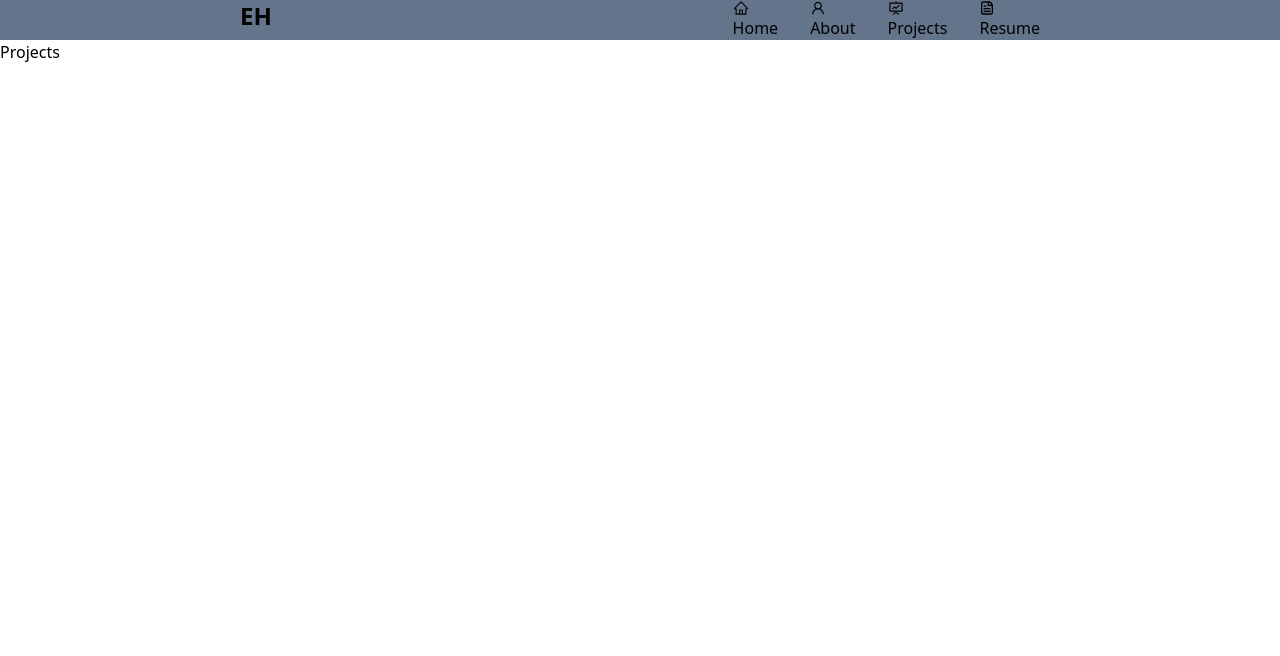
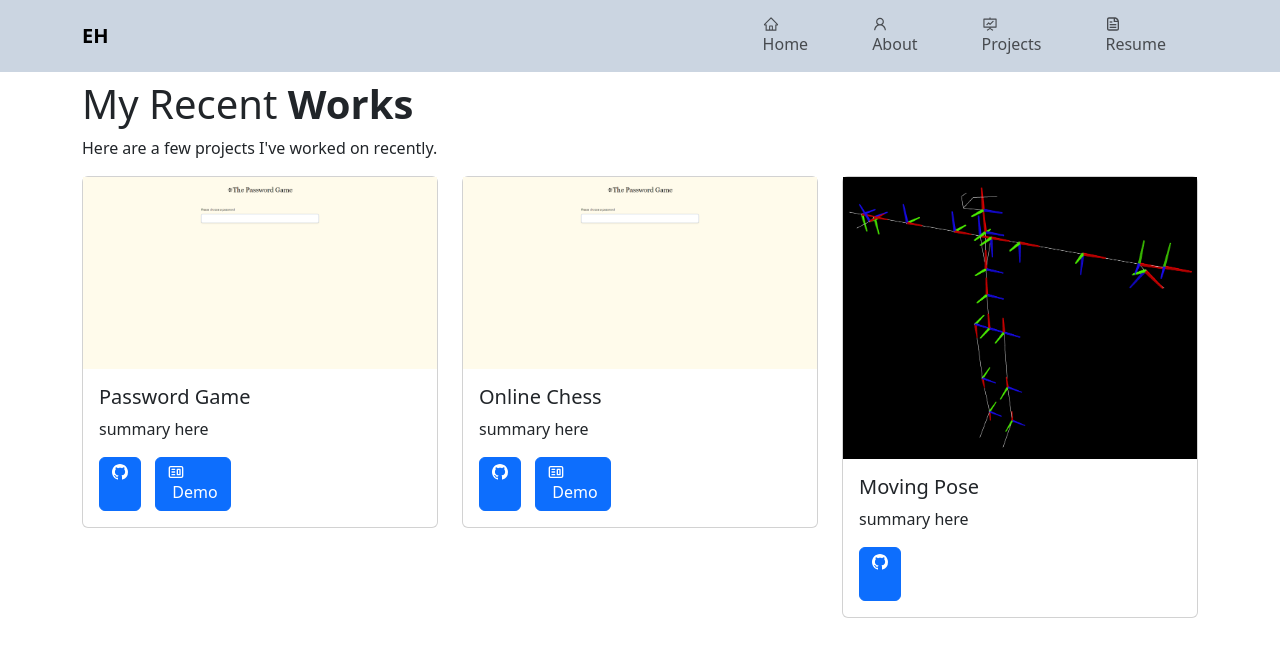
Before and after one commit to ehayes2000/portfolio, a React (Create React App) app: page /projects in a window 1280 px wide. Shown: the top 656 px of the page. Built offline with nearby package versions, Linux system fonts and the light colour scheme.

Commit message:
fix bootstrap

```diff
--- a/src/components/MyNavbar.js
+++ b/src/components/MyNavbar.js
@@ -30,11 +30,11 @@ const MyNavbar = () => {
             onToggle={() => setExpanded(!expanded)}
             fixed="top"
             expand="md"
-            className={`bg-slate-500 ${sticky ? "fixed top-0 w-full" : ""}`}
+            className={`bg-slate-300 ${sticky ? "fixed top-0 w-full" : ""}`}
         >
             <Container className="flex justify-between">
 
-            <Navbar.Brand className="font-bold text-2xl lg:ml-60 md:ml-4" as={Link} to="/">
+            <Navbar.Brand className="font-bold text-2xl" as={Link} to="/">
                     EH
                 </Navbar.Brand>
                 <Navbar.Toggle
@@ -42,7 +42,7 @@ const MyNavbar = () => {
                     onClick={() => setExpanded(!expanded)}
                 />
                 <Navbar.Collapse className="flex">
-                    <Nav className="flex" defaultActiveKey="#home">
+                    <Nav className="flex ms-auto" defaultActiveKey="#home">
                         <Nav.Item className="mx-4">
                             <Nav.Link as={Link} to="/">
                             <AiOutlineHome/>Home
@@ -61,7 +61,7 @@ const MyNavbar = () => {
                                 <AiOutlineFundProjectionScreen/>Projects
                             </Nav.Link>
                         </Nav.Item>
-                        <Nav.Item className="mx-4 lg:mr-60 md:mr-4">
+                        <Nav.Item className="mx-4">
                             <Nav.Link as={Link} to="/resume">
                                 <CgFileDocument/>Resume
                             </Nav.Link>
--- a/src/components/Project.js
+++ /dev/null
@@ -1,18 +0,0 @@
-import { Link } from "react-router-dom";
-
-const Project = ({ title, summary, img, id }) => (
-    <div className="p-4 lg:w-1/3 md:w-1/3 transform transition duration-500 ease-in-out group rounded">
-        <Link to={`/projects/project-${id}`}>
-            <div className="rounded-md overflow-hidden">
-                <div className="border-t-4 border-secondary group-hover:border-accent overflow-hidden shadow-lg bg-nuetral dark:bg-charcoalGray">
-                    <img className="w-full" src={img}/>
-                    <div className="px-6 py-4">
-                        <div className="font-bold text-xl mb-2 text-darkSlateGray dark:text-lightGray">{title}</div>
-                        <p className="text-base text-mediumGray dark:text-blueGray">{summary}</p>
-                    </div>
-                </div>
-            </div>
-        </Link>
-    </div>
-);
-export default Project;
--- /dev/null
+++ b/src/components/ProjectCard.js
@@ -0,0 +1,38 @@
+import React from "react";
+import Card from "react-bootstrap/Card";
+import Button from "react-bootstrap/Button";
+import { CgWebsite } from "react-icons/cg";
+import { BsGithub } from "react-icons/bs";
+
+function ProjectCards(props) {
+  return (
+    <Card className="project-card-view">
+      {props.img}
+      {/* <Card.Img variant="top" src="/images/me.png" alt="card-img" /> */}
+      <Card.Body>
+        <Card.Title>{props.title}</Card.Title>
+        <Card.Text style={{ textAlign: "justify" }}>
+          {props.summary}
+        </Card.Text>
+        <Button variant="primary" href={props.source} target="_blank">
+          <BsGithub /> &nbsp;
+        </Button>
+        {"\n"}
+        {"\n"}
+
+        { props.demo? (
+          <Button
+            variant="primary"
+            href={props.demo}
+            target="_blank"
+            style={{ marginLeft: "10px" }}
+          >
+            <CgWebsite /> &nbsp;
+            {"Demo"}
+          </Button>
+        ) : ""}
+      </Card.Body>
+    </Card>
+  );
+}
+export default ProjectCards;
--- a/src/components/Projects.js
+++ b/src/components/Projects.js
@@ -1,4 +1,4 @@
-import Project from "./Project";
+import Project from "./ProjectCard";
 
 const Projects = () => {
     const projects = [
--- a/src/index.js
+++ b/src/index.js
@@ -3,6 +3,7 @@ import ReactDOM from 'react-dom/client';
 import './index.css';
 import App from './App';
 import reportWebVitals from './reportWebVitals';
+import 'bootstrap/dist/css/bootstrap.min.css';
 
 const root = ReactDOM.createRoot(document.getElementById('root'));
 root.render(
--- a/src/pages/Projects.js
+++ b/src/pages/Projects.js
@@ -1,11 +1,48 @@
 import MyNavbar from "../components/MyNavbar";
-const Projects = () => {
-    return (
-        <div>
-            <MyNavbar/>
-            Projects
-        </div>
-    )
-}
+import ProjectCard from "../components/ProjectCard";
+import { Container, Row, Col} from "react-bootstrap";
+
+
+const Projects = () => (
+  <Container fluid className="mt-20">
+    <MyNavbar />
+    <Container>
+      <h1>
+        My Recent <strong>Works</strong>
+      </h1>
+      <p>
+        Here are a few projects I've worked on recently.
+      </p>
+      <Row>
+        <Col md={4}>
+          <ProjectCard
+            title="Password Game"
+            summary="summary here"
+            source="https://github.com/ehayes2000/password-game"
+            demo="https://ehayes2000.github.io/password-game/"
+            img={<img src="/images/password-game.png"/>}
+          />
+        </Col>
+        <Col md={4}>
+          <ProjectCard
+            title="Online Chess"
+            summary="summary here"
+            source="https://github.com/ehayes2000/chessv2"
+            demo="http://chessapp-env.eba-ds87phsx.us-west-2.elasticbeanstalk.com/"
+            img={<img src="/images/password-game.png"/>}
+          />
+        </Col>
+        <Col md={4}>
+          <ProjectCard
+            title="Moving Pose"
+            summary="summary here"
+            source="https://github.com/MehmetMHY/moving-pose"
+            img={<img src="/images/moving-pose.png"/>}
+          />
+        </Col>
+      </Row>
+    </Container>
+  </Container>
+);
 
 export default Projects;
```
Also changed, not shown: public/images/moving-pose.png (added), public/images/password-game.png (added).
